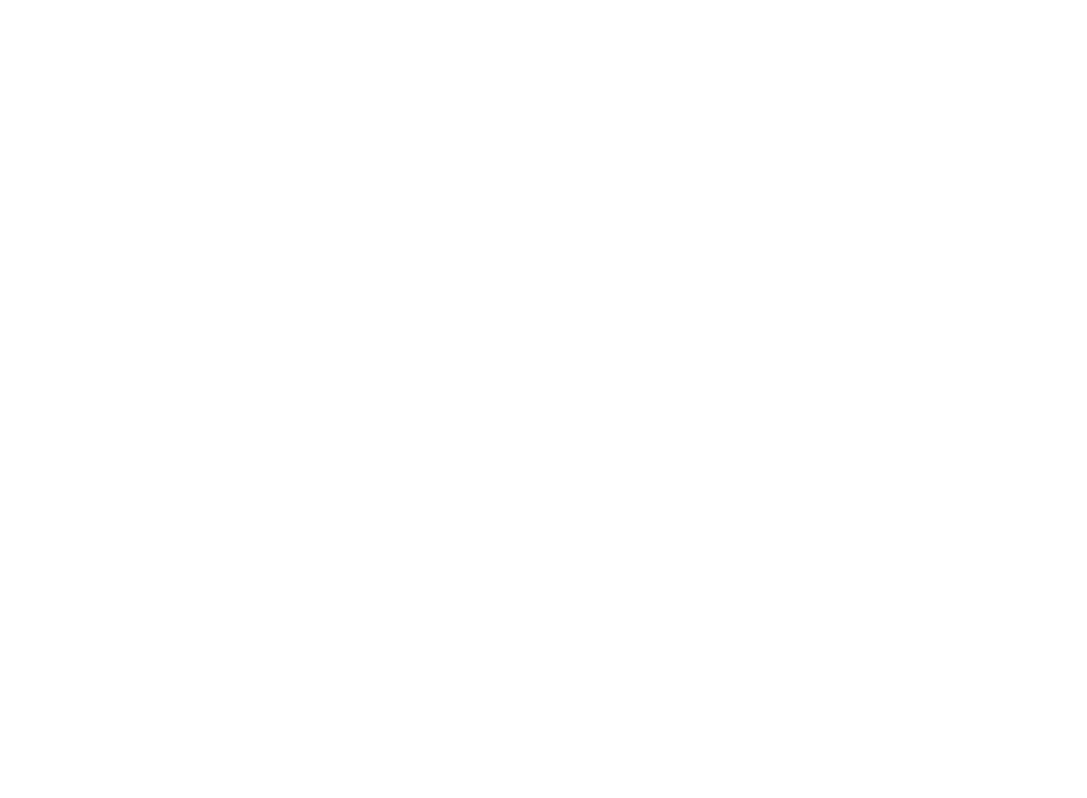
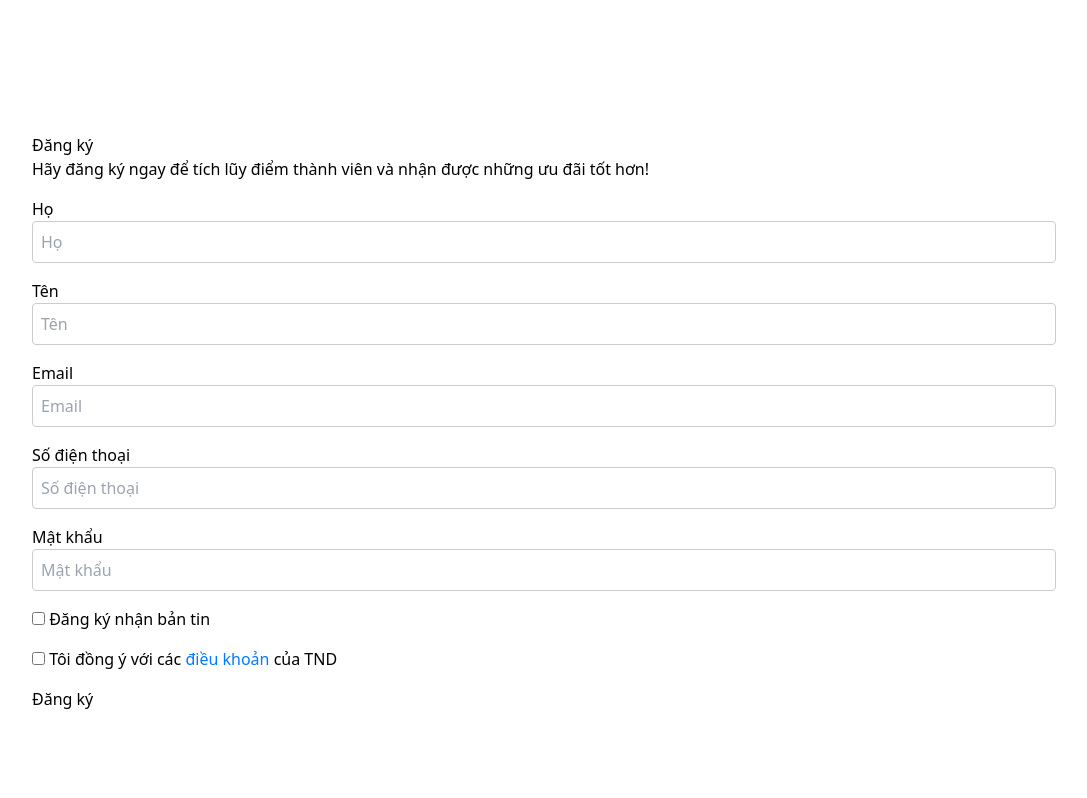
Before and after one commit to NgaPhamThi/DU_AN_TOT_NGHIEP_FRONT_END, a React (Vite) app: page /signup in a window 1280 px wide. Before the commit this address had no page. Shown: the part 1542-2340 px from the top of the page, without its empty margins (96-1183 px from the left). Before the commit the page ends 800 px from the top, so only its background shows below. Built offline with nearby package versions, Linux system fonts and the light colour scheme.

Commit message:
signin_signup

```diff
--- a/src/App.tsx
+++ b/src/App.tsx
@@ -14,6 +14,8 @@
 import ListCategories from "./Pages/Admin/Categories/ListCategories";
 import AddCategories from "./Pages/Admin/Categories/AddCategories";
 import UpdateCategories from "./Pages/Admin/Categories/UpdateCategories";
+import Signin from "./Pages/Signin";
+import Signup from "./Pages/Signup";
 
 function App() {
 
@@ -27,6 +29,8 @@
           <Route path="/pay" element={<PayPage />} />
           <Route path="/cart" element={<CartPage />} />
           <Route path="/login" element={<Login />} />
+          <Route path="/signin" element={<Signin />} />
+          <Route path="/signup" element={<Signup />} />
 
         </Route>
         <Route path="/admin" element={<Admin />}>
--- /dev/null
+++ b/src/Pages/Signin.tsx
@@ -0,0 +1,30 @@
+import React from 'react';
+
+
+const Signin = () => {
+  return (
+    <section>
+      <div className="login-container">
+      <div className="grid__item large--one-half medium--one-half small--one-whole pd-left110 text-left br-right">
+        <div className="width-80">
+          <h1 className="text-2xl font-bold leading-9 text-black">Đăng nhập</h1>
+          <div className="desc_login">Nếu bạn đã có tài khoản, hãy đăng nhập để tích lũy điểm thành viên và nhận được những ưu đãi tốt hơn!</div>
+          <form className="form-vertical">
+            <label htmlFor="Email">Email</label>
+            <input type="email" id="Email" className="input-full" placeholder="Email"  />
+
+            <label htmlFor="Password">Mật khẩu</label>
+            <input type="password" id="Password" className="input-full" placeholder="mật khẩu" />
+            <a href="">Quên mật khẩu</a>
+           <p>
+           <input type="submit" className="bg-black text-white w-full py-2 px-4 rounded-none" value="Đăng nhập"/>
+           </p>
+          </form>
+        </div>
+      </div>
+      </div>
+    </section>
+  );
+};
+
+export default Signin;
--- /dev/null
+++ b/src/Pages/Signup.tsx
@@ -0,0 +1,52 @@
+import React from 'react';
+
+
+const Signup = () => {
+  return (
+    <section>
+      <div className="login-container">
+        <div className="grid__item large--one-half medium--one-half small--one-whole pd-left110 text-left ">
+        <div className="width-80">
+          <h1 className="text-2xl font-bold leading-9 text-black">Đăng ký</h1>
+          <div className="desc_login">Hãy đăng ký ngay để tích lũy điểm thành viên và nhận được những ưu đãi tốt hơn!</div>
+          <div className="form-vertical">
+            <form acceptCharset="UTF-8" action="/account" id="create_customer" method="post">
+              <input name="form_type" type="hidden" value="create_customer" />
+              <input name="utf8" type="hidden" value="✓" />
+
+              <label htmlFor="FirstName">Họ</label>
+              <input type="text" name="first_name" id="FirstName" className="input-full" placeholder="Họ"  />
+
+              <label htmlFor="LastName">Tên</label>
+              <input type="text" name="last_name" id="LastName" className="input-full" placeholder="Tên" />
+
+              <label htmlFor="Email">Email</label>
+              <input type="email" name="email" id="Email" className="input-full" placeholder="Email"  />
+
+              <label htmlFor="Phone">Số điện thoại</label>
+              <input type="text" name="phone" id="Phone" className="input-full" placeholder="Số điện thoại" />
+
+              <label htmlFor="CreatePassword">Mật khẩu</label>
+              <input type="password" name="password" id="CreatePassword" className="input-full" placeholder="Mật khẩu" />
+
+              <div id="verified_email" className="clearfix large_form">
+                <input type="checkbox"  /> Đăng ký nhận bản tin
+              </div>
+
+              <div id="verified_policy" className="clearfix large_form">
+                <input type="checkbox" /> Tôi đồng ý với các  <a href="">điều khoản</a>  của TND
+              </div>
+
+              <p>
+           <input type="submit" className="bg-black text-white w-full py-2 px-4 rounded-none" value="Đăng ký"/>
+           </p>
+            </form>
+          </div>
+        </div>
+      </div>
+      </div>
+    </section>
+  );
+};
+
+export default Signup;
```
